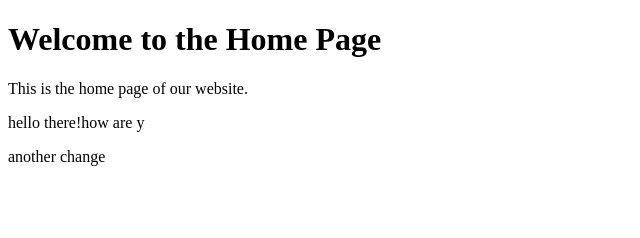
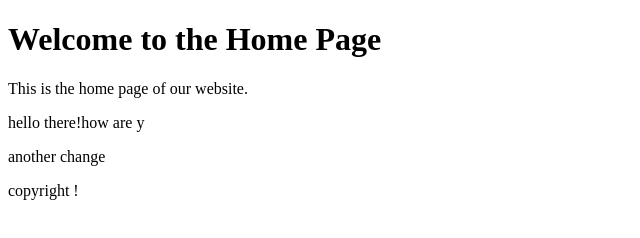
Before and after one commit to charite-uwatwembi/Gym_Git_Exercise_Solutions, a plain HTML site: page home.html in a window 1280 px wide. Shown: the full height of the page, 0-640 px from the left. Drawn offline with Linux system fonts and the light colour scheme.

Commit message:
Footer changes squashing

```diff
--- a/home.html
+++ b/home.html
@@ -11,4 +11,5 @@
     <p>hello there!how are y</p>
     <p>another change</p>
 </body>
+<footer>copyright   !</footer>
 </html>
```
